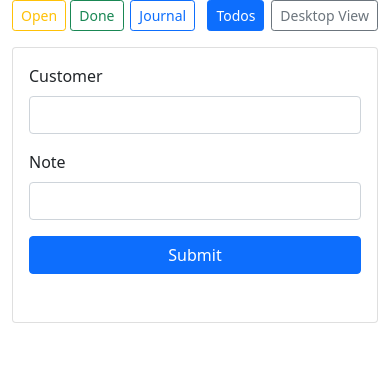
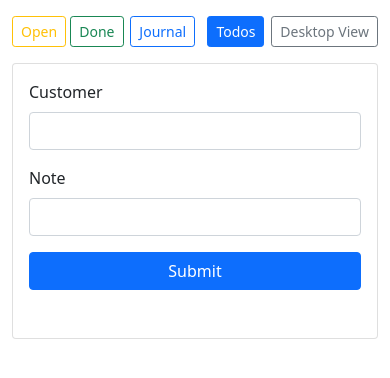
Before and after one commit to michitheonlyone/simple-timetracker, a Symfony app: template templates/todo_mobile.html.twig in a window 390 px wide. Shown: the top 378 px of the page. Run offline with Twig, Linux system fonts and the light colour scheme; the template is opened without the code that fills it, so the values that code supplies are empty; form fields are guessed from the names that the template uses; some libraries are stand-ins or nearby versions.

Commit message:
fix: init scaling for mobile view

```diff
--- a/templates/journal.html.twig
+++ b/templates/journal.html.twig
@@ -2,6 +2,7 @@
 <html>
     <head>
         <meta charset="UTF-8">
+        <meta name="viewport" content="width=device-width, initial-scale=1">
         <title>{% block title %}JOURNAL{% endblock %}</title>
         <link href="https://cdn.jsdelivr.net/npm/bootstrap@5.0.2/dist/css/bootstrap.min.css" rel="stylesheet" integrity="sha384-EVSTQN3/azprG1Anm3QDgpJLIm9Nao0Yz1ztcQTwFspd3yD65VohhpuuCOmLASjC" crossorigin="anonymous">
         <script src="https://cdn.jsdelivr.net/npm/bootstrap@5.0.2/dist/js/bootstrap.bundle.min.js" integrity="sha384-MrcW6ZMFYlzcLA8Nl+NtUVF0sA7MsXsP1UyJoMp4YLEuNSfAP+JcXn/tWtIaxVXM" crossorigin="anonymous"></script>
@@ -18,7 +19,7 @@
         <div class="container">
 {#            {% if db == 'prod.db' %}<div class="alert alert-success my-1 text-center small p-1"><strong>PRODUCTION</strong></div>{% endif %}#}
             {% if db == 'dev.db' %}<div class="alert alert-danger my-1 text-center small p-1"><strong>DEVELOPMENT</strong></div>{% endif %}
-            <div class="d-flex justify-content-between align-items-center mb-3">
+            <div class="d-flex justify-content-between align-items-center mt-3 mb-3">
                 <div>
                     <a href="{{ path('journal', {'entries': 'today'}) }}" class="btn {{ current_entries == 'today' ? 'btn-success' : 'btn-outline-success' }} btn-sm">Today</a>
                     <a href="{{ path('journal', {'entries': 'last'}) }}" class="btn {{ current_entries == 'last' ? 'btn-primary' : 'btn-outline-primary' }} btn-sm">Latest (Open)</a>
--- a/templates/journal_mobile.html.twig
+++ b/templates/journal_mobile.html.twig
@@ -2,6 +2,7 @@
 <html>
     <head>
         <meta charset="UTF-8">
+        <meta name="viewport" content="width=device-width, initial-scale=1">
         <title>{% block title %}JOURNAL - Mobile{% endblock %}</title>
         <link href="https://cdn.jsdelivr.net/npm/bootstrap@5.0.2/dist/css/bootstrap.min.css" rel="stylesheet" integrity="sha384-EVSTQN3/azprG1Anm3QDgpJLIm9Nao0Yz1ztcQTwFspd3yD65VohhpuuCOmLASjC" crossorigin="anonymous">
         <script src="https://cdn.jsdelivr.net/npm/bootstrap@5.0.2/dist/js/bootstrap.bundle.min.js" integrity="sha384-MrcW6ZMFYlzcLA8Nl+NtUVF0sA7MsXsP1UyJoMp4YLEuNSfAP+JcXn/tWtIaxVXM" crossorigin="anonymous"></script>
@@ -54,7 +55,7 @@
         <div class="container">
 {#            {% if db == 'prod.db' %}<div class="alert alert-success my-1 text-center small p-1"><strong>PRODUCTION</strong></div>{% endif %}#}
             {% if db == 'dev.db' %}<div class="alert alert-danger my-1 text-center small p-1"><strong>DEVELOPMENT</strong></div>{% endif %}
-            <div class="d-flex justify-content-between align-items-center mb-3">
+            <div class="d-flex justify-content-between align-items-center mt-3 mb-3">
                 <div>
                     <a href="{{ path('journal', {'entries': 'today'}) }}" class="btn {{ current_entries == 'today' ? 'btn-success' : 'btn-outline-success' }} btn-sm">Today</a>
                     <a href="{{ path('journal', {'entries': 'last'}) }}" class="btn {{ current_entries == 'last' ? 'btn-primary' : 'btn-outline-primary' }} btn-sm">Latest (Open)</a>
--- a/templates/todo.html.twig
+++ b/templates/todo.html.twig
@@ -2,6 +2,7 @@
 <html>
     <head>
         <meta charset="UTF-8">
+        <meta name="viewport" content="width=device-width, initial-scale=1">
         <title>{% block title %}TODOS{% endblock %}</title>
         <link href="https://cdn.jsdelivr.net/npm/bootstrap@5.0.2/dist/css/bootstrap.min.css" rel="stylesheet" integrity="sha384-EVSTQN3/azprG1Anm3QDgpJLIm9Nao0Yz1ztcQTwFspd3yD65VohhpuuCOmLASjC" crossorigin="anonymous">
         <script src="https://cdn.jsdelivr.net/npm/bootstrap@5.0.2/dist/js/bootstrap.bundle.min.js" integrity="sha384-MrcW6ZMFYlzcLA8Nl+NtUVF0sA7MsXsP1UyJoMp4YLEuNSfAP+JcXn/tWtIaxVXM" crossorigin="anonymous"></script>
@@ -19,7 +20,7 @@
 {#            {% if db == 'prod.db' %}<div class="alert alert-success my-1 text-center small p-1"><strong>PRODUCTION</strong></div>{% endif %}#}
             {% if db == 'dev.db' %}<div class="alert alert-danger my-1 text-center small p-1"><strong>DEVELOPMENT</strong></div>{% endif %}
 
-            <div class="d-flex justify-content-between align-items-center mb-3">
+            <div class="d-flex justify-content-between align-items-center mt-3 mb-3">
                 <div>
                     <a href="{{ path('todo.list', {'status': 'open'}) }}" class="btn {{ current_status == 'open' ? 'btn-warning' : 'btn-outline-warning' }} btn-sm">Open</a>
                     <a href="{{ path('todo.list', {'status': 'done'}) }}" class="btn {{ current_status == 'done' ? 'btn-success' : 'btn-outline-success' }} btn-sm">Done</a>
--- a/templates/todo_mobile.html.twig
+++ b/templates/todo_mobile.html.twig
@@ -2,6 +2,7 @@
 <html>
     <head>
         <meta charset="UTF-8">
+        <meta name="viewport" content="width=device-width, initial-scale=1">
         <title>{% block title %}TODOS - Mobile{% endblock %}</title>
         <link href="https://cdn.jsdelivr.net/npm/bootstrap@5.0.2/dist/css/bootstrap.min.css" rel="stylesheet" integrity="sha384-EVSTQN3/azprG1Anm3QDgpJLIm9Nao0Yz1ztcQTwFspd3yD65VohhpuuCOmLASjC" crossorigin="anonymous">
         <script src="https://cdn.jsdelivr.net/npm/bootstrap@5.0.2/dist/js/bootstrap.bundle.min.js" integrity="sha384-MrcW6ZMFYlzcLA8Nl+NtUVF0sA7MsXsP1UyJoMp4YLEuNSfAP+JcXn/tWtIaxVXM" crossorigin="anonymous"></script>
@@ -41,7 +42,7 @@
         <div class="container">
 {#            {% if db == 'prod.db' %}<div class="alert alert-success my-1 text-center small p-1"><strong>PRODUCTION</strong></div>{% endif %}#}
             {% if db == 'dev.db' %}<div class="alert alert-danger my-1 text-center small p-1"><strong>DEVELOPMENT</strong></div>{% endif %}
-            <div class="d-flex justify-content-between align-items-center mb-3">
+            <div class="d-flex justify-content-between align-items-center mt-3 mb-3">
                 <div>
                     <a href="{{ path('todo.list', {'status': 'open'}) }}" class="btn {{ current_status == 'open' ? 'btn-warning' : 'btn-outline-warning' }} btn-sm">Open</a>
                     <a href="{{ path('todo.list', {'status': 'done'}) }}" class="btn {{ current_status == 'done' ? 'btn-success' : 'btn-outline-success' }} btn-sm">Done</a>
```
